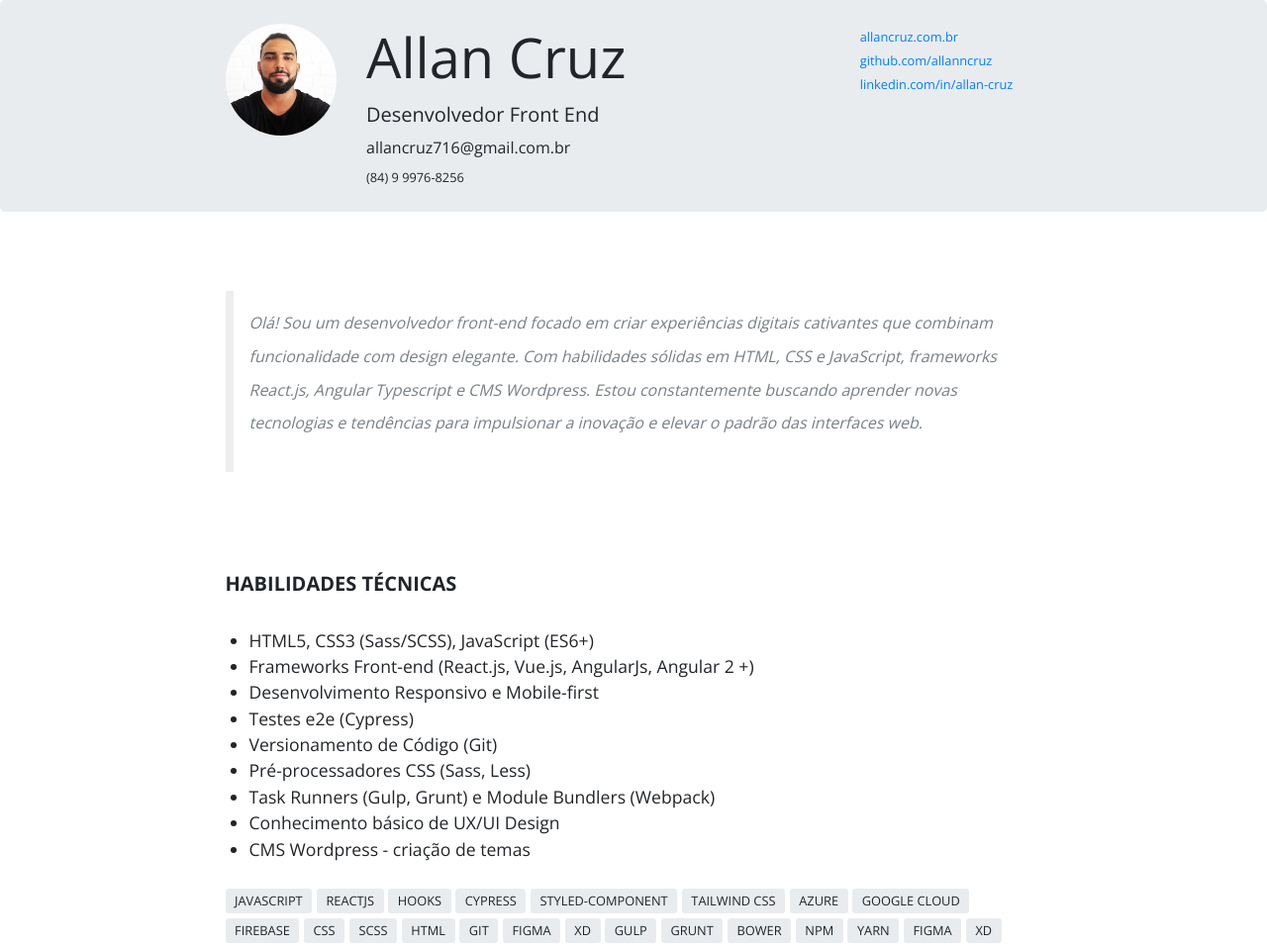
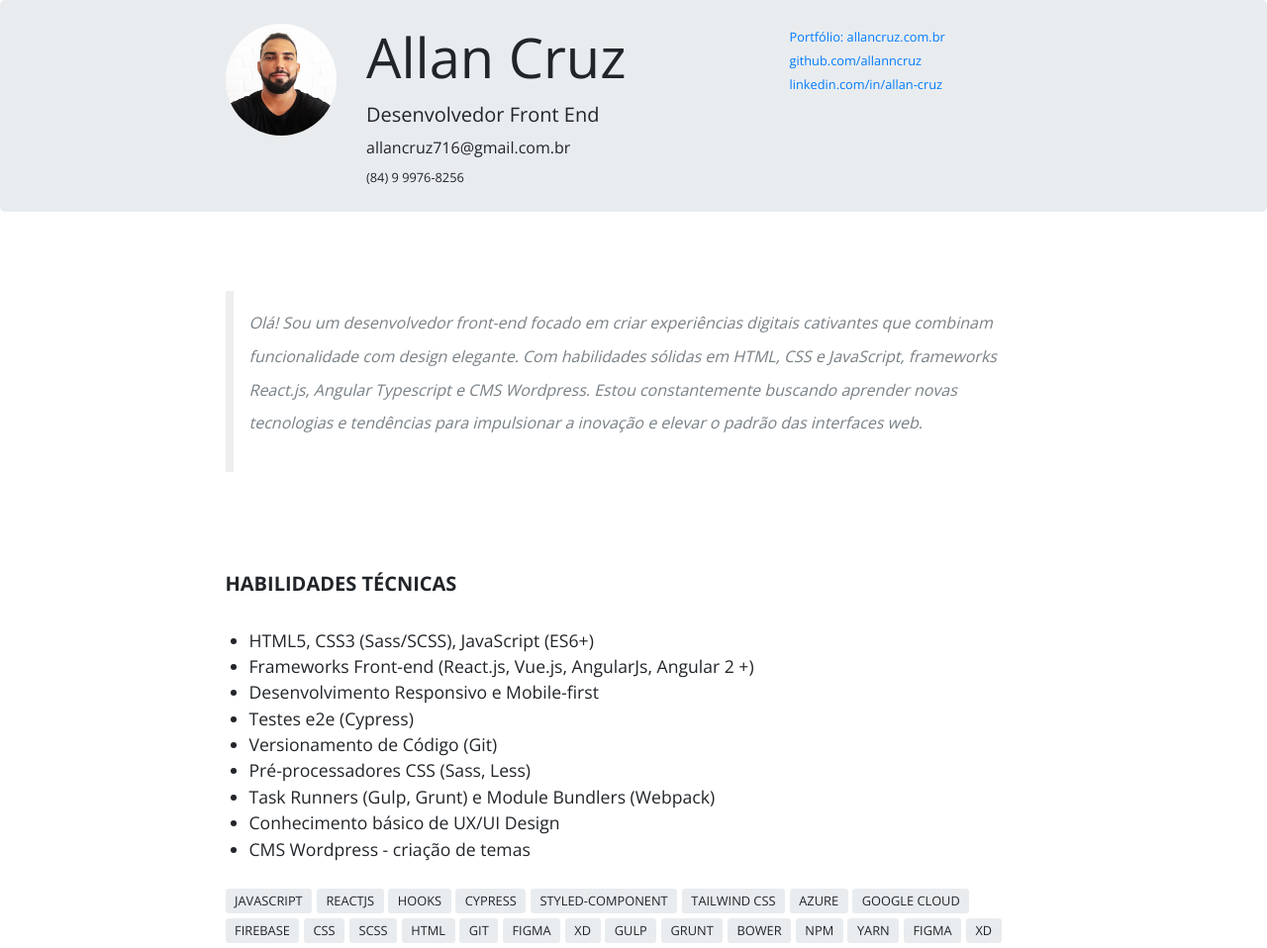
Before and after one commit to allanncruz/cv, a website: page src/index.html in a window 1280 px wide. Shown: the top 958 px of the page at 99% size. Drawn offline with nearby package versions, Linux system fonts and the light colour scheme; files that its build step writes are made by us from their sources.

Commit message:
feat: add portfolio

```diff
--- a/src/index.html
+++ b/src/index.html
@@ -23,15 +23,15 @@
                   class="w-100 h-auto cover rounded-circle"
                   alt="Allan Cruz">
               </div>
-              <div class="col-7">
+              <div class="col-6">
                 <h1 class="display-4">Allan Cruz</h1>
                 <p class="lead m-0">Desenvolvedor Front End</p>
                 <p class="m-0">allancruz716@gmail.com.br</p>
                 <small>(84) 9 9976-8256</small>
               </div>
-              <div class="col-3">
+              <div class="col-4">
                 <small>
-                <a href="http://allancruz.com.br" target="_blank">allancruz.com.br</a>
+                <a href="https://allancruz.000webhostapp.com/" target="_blank">Portfólio: allancruz.com.br</a>
                 <a href="https://github.com/allanncruz" target="_blank">github.com/allanncruz</a>
                 <a href="https://www.linkedin.com/in/allan-cruz-002b0429/" target="_blank">linkedin.com/in/allan-cruz</a>
                 </small>
```
